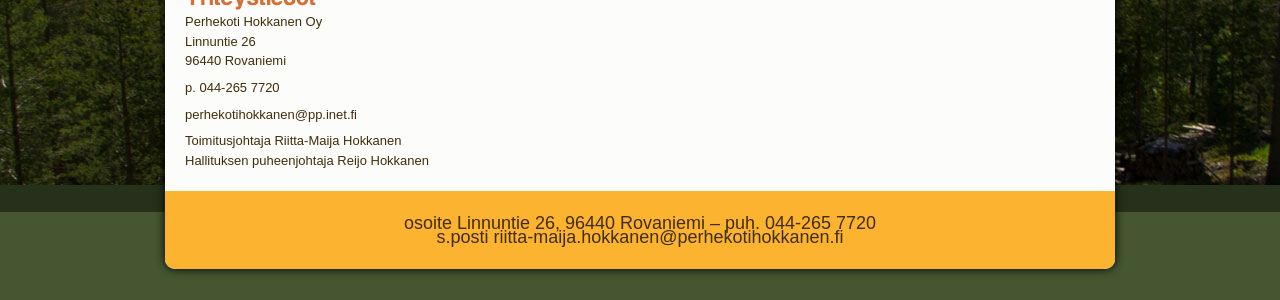
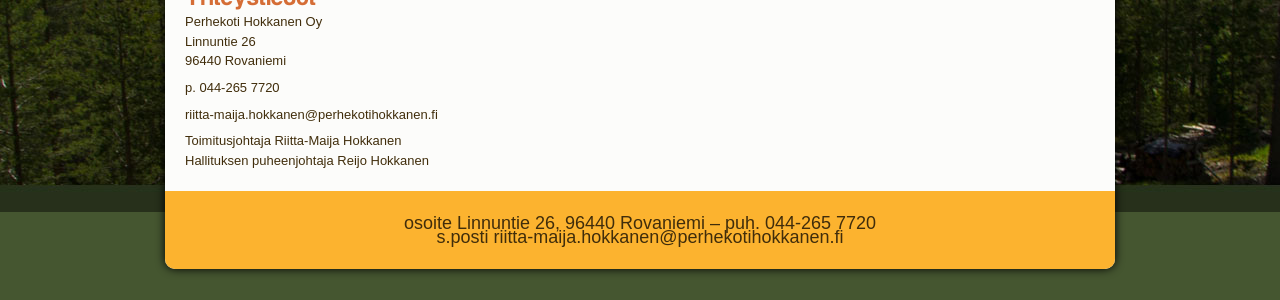
Before and after one commit to jyrkij/perhekotihokkanen.fi, a Jekyll site: the page built from yhteystiedot.markdown, in a window 1280 px wide. Shown: the part 480-780 px from the top of the page. Built offline with Jekyll 4.4.1, drawn with Linux system fonts in a browser that asks for light colours; nearby versions of some CDN libraries.

Commit message:
Update email in contact info

```diff
--- a/yhteystiedot.markdown
+++ b/yhteystiedot.markdown
@@ -10,7 +10,7 @@ Linnuntie 26
 
 p. 044-265 7720
 
-perhekotihokkanen@pp.inet.fi
+riitta-maija.hokkanen@perhekotihokkanen.fi
 
 Toimitusjohtaja Riitta-Maija Hokkanen
 Hallituksen puheenjohtaja Reijo Hokkanen
```
